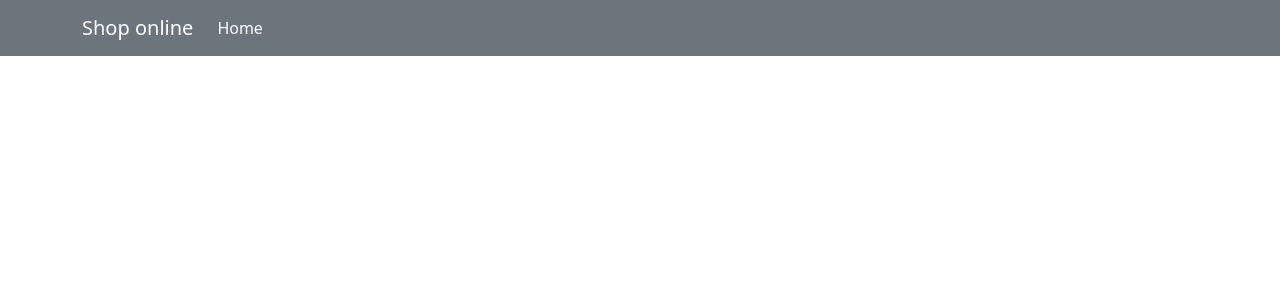
After one commit to tenirina/homework_60_irina_ten, a Django app: template app/webapp/templates/base.html in a window 1280 px wide. The commit adds this page. Shown: the top 300 px of the page. Run offline with Django 4.2, Linux system fonts and the light colour scheme; the template is opened without the code that fills it, so the values that code supplies are empty; some libraries are stand-ins or nearby versions.

Commit message:
Add
Добавлены данные для просмотра на сраницу index.html. Настроены стили.

Добавлен шаблон для html.

```diff
--- a/app/static/css/style.css
+++ b/app/static/css/style.css
@@ -0,0 +1,4 @@
+a{
+    text-decoration: none;
+    color: #384046f2;
+}
--- /dev/null
+++ b/app/webapp/templates/base.html
@@ -0,0 +1,27 @@
+{% load static %}
+<!DOCTYPE html>
+<html lang="en">
+<head>
+    <meta charset="UTF-8">
+    <link href="https://cdn.jsdelivr.net/npm/bootstrap@5.0.2/dist/css/bootstrap.min.css" rel="stylesheet" integrity="sha384-EVSTQN3/azprG1Anm3QDgpJLIm9Nao0Yz1ztcQTwFspd3yD65VohhpuuCOmLASjC" crossorigin="anonymous">
+    <link rel="stylesheet" href="https://cdn.jsdelivr.net/npm/bootstrap-icons@1.9.1/font/bootstrap-icons.css">
+    <link rel="stylesheet" href="{% static 'css/style.css' %}">
+    <title>{% block title %} Products {% endblock %}</title>
+</head>
+<body>
+    <nav class="navbar navbar-expand-lg navbar-dark bg-secondary">
+      <div class="container">
+        <a class="navbar-brand" href="{% url 'index' %}">Shop online</a>
+        <div class="collapse navbar-collapse" id="navbarNavAltMarkup">
+          <div class="navbar-nav">
+            <a class="nav-link active" aria-current="page" href="{% url 'index' %}">Home</a>
+            {% block navbar%}{% endblock %}
+          </div>
+        </div>
+      </div>
+    </nav>
+    <div class="container">
+        {% block content %} {% endblock %}
+    </div>
+</body>
+</html>
--- a/app/webapp/urls.py
+++ b/app/webapp/urls.py
@@ -1,7 +1,8 @@
 from django.urls import path
 
-from webapp.view.base import index_view
+from webapp.view.base import index_view, product_view
 
 urlpatterns = [
     path("", index_view, name='index'),
+    path("product/<int:pk>", product_view, name='product')
 ]
```
Also changed, not shown: app/webapp/templates/index.html (+31 -10 lines), app/webapp/view/base.py (+13 -1 lines).
